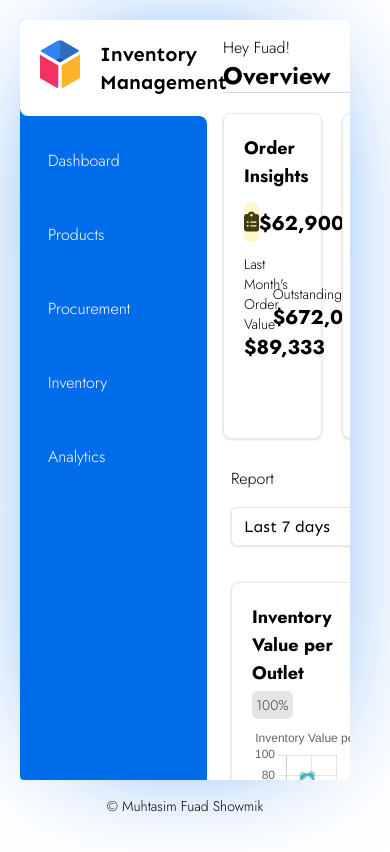
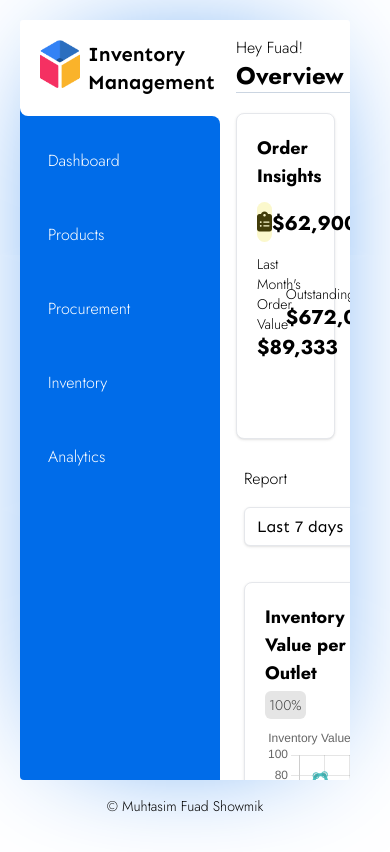
Before and after one commit to Muhtasim-Fuad-Showmik/Vue-Inventory, a Vue app: page / in a window 390 px wide. Built offline with nearby package versions, Linux system fonts and the light colour scheme.

Commit message:
Fixed responsive length of navigation pane

```diff
--- a/src/App.vue
+++ b/src/App.vue
@@ -3,17 +3,17 @@ import { RouterLink, RouterView } from 'vue-router';
 </script>
 
 <template>
-    <main class="h-[90vh] my-0 mx-auto bg-white rounded shadow-[0_0_130px_-50px_rgba(0,108,233,1)] overflow-hidden">
-        <div class="flex flex-row min-h-[90vh]">
-            <div class="w-80 min-h-[90vh]">
-                <header class="flex flex-col h-full bg-white">
+    <main class="h-[90vh] my-0 mx-auto bg-white rounded shadow-[0_0_130px_-50px_rgba(0,108,233,1)] overflow-auto w-full">
+        <div class="flex flex-row w-full min-h-[90vh] overflow-auto">
+            <div class="min-w-[200px] min-h-[90vh]">
+                <header class="flex flex-col min-h-full bg-white">
                     <div class="bg-brandeis-blue">
                         <a href="/" class="inline-block w-full p-5 bg-white rounded-bl-lg">
                             <div class="flex">
                                 <img src="/Inventory Logo.png" alt="Inventory Management Logo"
                                     class="object-cover w-10 h-12" />
                                 <span
-                                    class="flex flex-col ml-5 text-xl font-bold text-black underline font-Sen decoration-white">
+                                    class="flex flex-col ml-2 text-xl font-bold text-black underline font-Sen decoration-white">
                                     <p>Inventory</p>
                                     <p>Management</p>
                                 </span>
```
